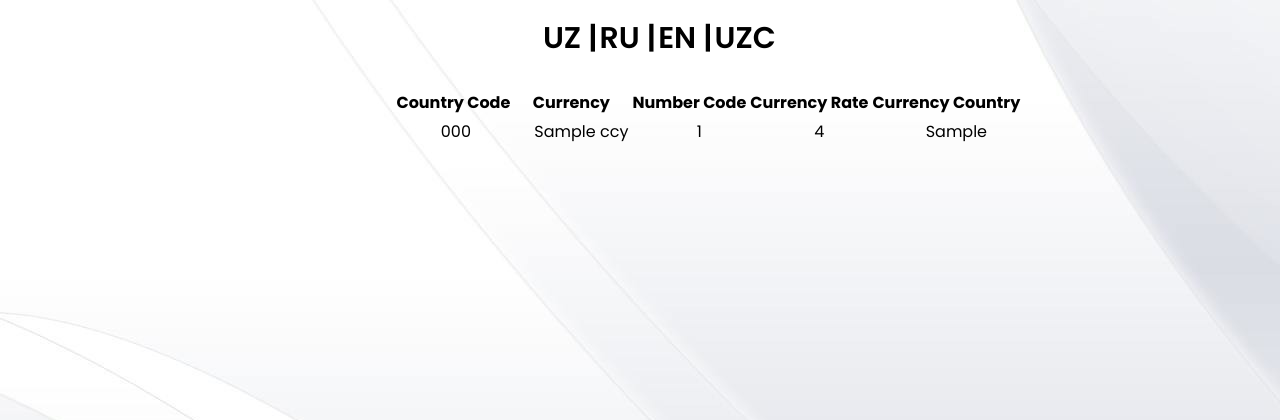
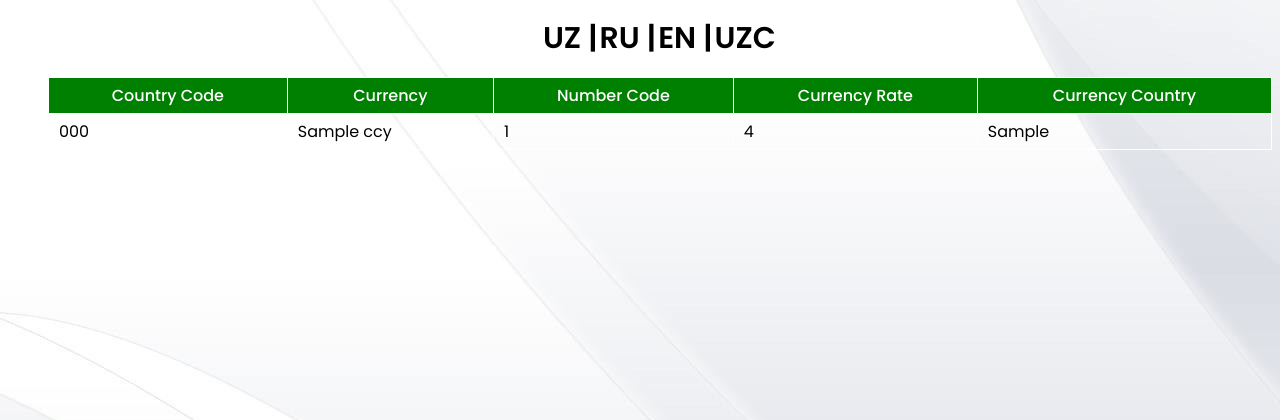
Before and after one commit to Mirzohidpy/currency_exchange, a Django app: page /language/EN in a window 1280 px wide. Shown: the top 420 px of the page. Run offline with Django 4.2, Linux system fonts and the light colour scheme; tables that the repository leaves empty hold one stand-in row (values such as "Sample post"); a database or web service that is not in the repository returns one stand-in record (values such as "Sample title"); data that the repository does not hold is empty.

Commit message:
additional commit3

```diff
--- a/main_body/static/main_body/css/style.css
+++ b/main_body/static/main_body/css/style.css
@@ -1,9 +1,10 @@
 table, th, td {
     font-family: Poppins;
+    border-collapse: collapse;
   }
 
 .language{
-    margin-left: 21%;
+    margin-left: 5%;
 }
 
 .language li{
@@ -34,59 +35,15 @@ body{
     border-radius: 10px;
 }
 
-.language li a:before {
-    content: '';
-    background: linear-gradient(45deg, #ff0000, #ff7300, #fffb00, #48ff00, #00ffd5, #002bff, #7a00ff, #ff00c8, #ff0000);
-    color: white;
-    position: absolute;
-    top: -2px;
-    left:-2px;
-    background-size: 400%;
-    z-index: -1;
-    filter: blur(5px);
-    width: calc(100% + 4px);
-    height: calc(100% + 4px);
-    animation: glowing 20s linear infinite;
-    opacity: 0;
-    transition: opacity .3s ease-in-out;
-    border-radius: 10px;
-}
-
 .language li a:active {
     color: white
 }
 
-.language li a:active:after {
-    background: transparent;
-}
-
-.language li a:hover{
-    color: white;
-}
-
-.language li a:hover:before {
-    opacity: 1;
-}
-
-.language li a:after {
-    z-index: -1;
-    content: '';
-    position: absolute;
-    width: 100%;
-    height: 100%;
-    left: 0;
-    top: 0;
-    border-radius: 10px;
-}
-
-@keyframes glowing {
-    0% { background-position: 0 0; }
-    50% { background-position: 400% 0; }
-    100% { background-position: 0 0; }
-}
 
 .currency {
     text-align: center;
-    display: block;
-    margin-left: 21%;
 }
+
+td{
+    margin-left: 50px;
+}
--- a/main_body/templates/index.html
+++ b/main_body/templates/index.html
@@ -10,6 +10,30 @@
     <link href="https://fonts.googleapis.com/css2?family=Poppins:ital,wght@0,100;0,200;0,300;0,400;0,500;0,600;0,700;0,800;0,900;1,100;1,200;1,300;1,400;1,500;1,600;1,700;1,800;1,900&display=swap" rel="stylesheet">
     <link rel="stylesheet" href="{% static 'main_body/css/style.css' %}">
     <title>Document</title>
+    <style>
+        .currency table{
+            width: 100%;
+            border-collapse: collapse;
+        }
+
+
+        .currency table tr th {
+            text-align: center;
+            background-color: green;
+            color: white;
+            font-weight: 500;
+
+        }
+
+        .currency table tr:nth-child(odd){
+            background:rgb(235, 235, 235);
+        }
+        .currency td, .currency th{
+            border: 1px solid #fff;
+            text-align: left;
+            padding: 5px 10px;
+        }
+    </style>
 </head>
 <body style="background-image: url('{% static 'main_body/images/body.jpg' %}');">
         <ul class='language' style="display: flex; list-style-type: None; margin-left: 39%;">
@@ -21,12 +45,7 @@
         </ul>
 
     <ul class='currency' style="list-style-type: None;">
-        {% for currency in currencies %}
-        <li>
-        <ul style="display: flex; list-style-type: None;">
-            {% for valyuta in currency %}
-            <li>
-                <ul style="margin-top: 10px; display: flex; list-style-type: None;">
+
         <table>
             <tr>
                 <th>Country Code</th>
@@ -35,42 +54,89 @@
                 <th>Currency Rate</th>
                 <th>Currency Country</th>
             </tr>
+
+            {% for currency in currencies %}
             <tr>
+                   {% for valyuta in currency %}
                 <td>
-                                <li style="margin-left:5px;">
+                    <li>
                     {{valyuta.code}}
                     </li>
                 </td>
-                            <td style="margin-left:20px;">
-                                <li style="margin-left:20px;">
+                <td>
+                    <li>
                        {{valyuta.Currency}}
                     </li>
                 </td>
-                            <td style="margin-left:20px;">
-                                <li style="margin-left:20px;">
+                <td>
+                    <li>
                      {{valyuta.pn}}
                     </li>
                 </td>
-                            <td style="margin-left:20px;">
-                                <li style="margin-left:20px;">
+                <td>
+                    <li>
                         {{valyuta.Rate}}
                     </li>
                 </td>
-                            <td style="margin-left:20px;">
-                                <li style="margin-left:20px;">
+                <td>
+                    <li>
                         {{valyuta.country}}
                     </li>
                 </td>
+                {% endfor %}
             </tr>
+            {%endfor%}
+          </table>
+    </ul>
+        {% comment %} <li>
+        <ul style="display: flex; list-style-type: None;">
 
-                    </table>
+            <li>
+                <ul style="margin-top: 10px; display: flex; list-style-type: None;"> {% endcomment %}
+                    {% comment %} <table>
+                        <tr>
+                            <th>Country Code</th>
+                            <th>Currency</th>
+                            <th>Number Code</th>
+                            <th>Currency Rate</th>
+                            <th>Currency Country</th>
+                        </tr>
+                        <tr>
+                            <td> {% endcomment %}
+                                {% comment %} <li style="margin-left:5px;">
+                                {{valyuta.code}}
+                                </li>
+                            {% comment %} </td> {% endcomment %}
+                            {% comment %} <td style="margin-left:20px;"> {% endcomment %}
+                                {% comment %} <li style="margin-left:20px;">
+                                {{valyuta.Currency}}
+                                </li> {% endcomment %}
+                            {% comment %} </td> {% endcomment %}
+                            {% comment %} <td style="margin-left:20px;"> {% endcomment %}
+                                {% comment %} <li style="margin-left:20px;">
+                                {{valyuta.pn}}
+                                </li> {% endcomment %}
+                            {% comment %} </td> {% endcomment %}
+                            {% comment %} <td style="margin-left:20px;"> {% endcomment %}
+                                {% comment %} <li style="margin-left:20px;">
+                                {{valyuta.Rate}}
+                                </li> {% endcomment %}
+                            {% comment %} </td> {% endcomment %}
+                            {% comment %} <td style="margin-left:20px;"> {% endcomment %}
+                                {% comment %} <li style="margin-left:20px;">
+                                {{valyuta.country}}
+                                </li> {% endcomment %}
+                            {% comment %} </td> {% endcomment %}
+                        {% comment %} </tr> {% endcomment %}
 
-                </ul>
-            </li>
-            {% endfor %}
-        </ul>
-        </li>
-        {%endfor%}
-    </ul>
+                    {% comment %} </table> {% endcomment %}
+
+                {% comment %} </ul>
+            </li> {% endcomment %}
+
+        {% comment %} </ul>
+        </li> {% endcomment %}
+
+    {% comment %} </ul> {% endcomment %}
 </body>
 </html>
```
Also changed, not shown: main_body/templates/echange.html (+22 -4 lines). Lines whose indentation alone changed are shown as unchanged.
